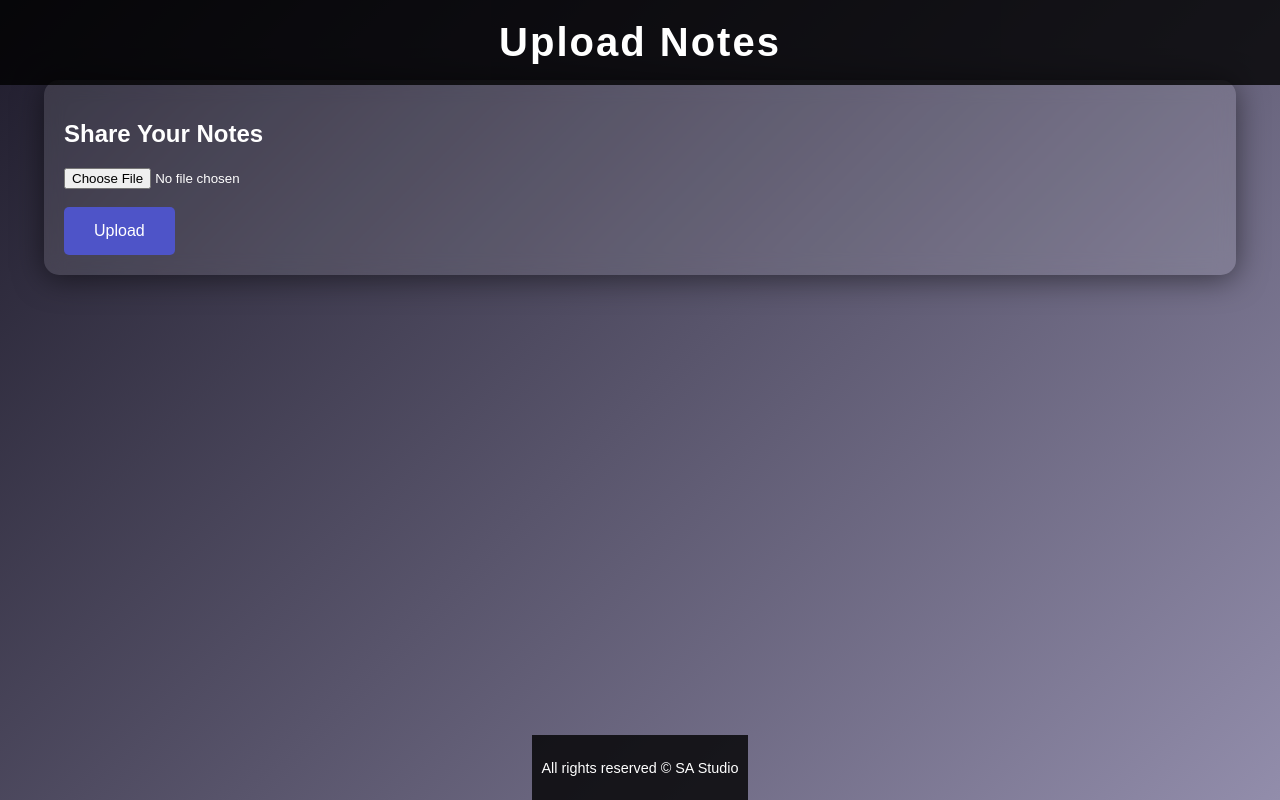
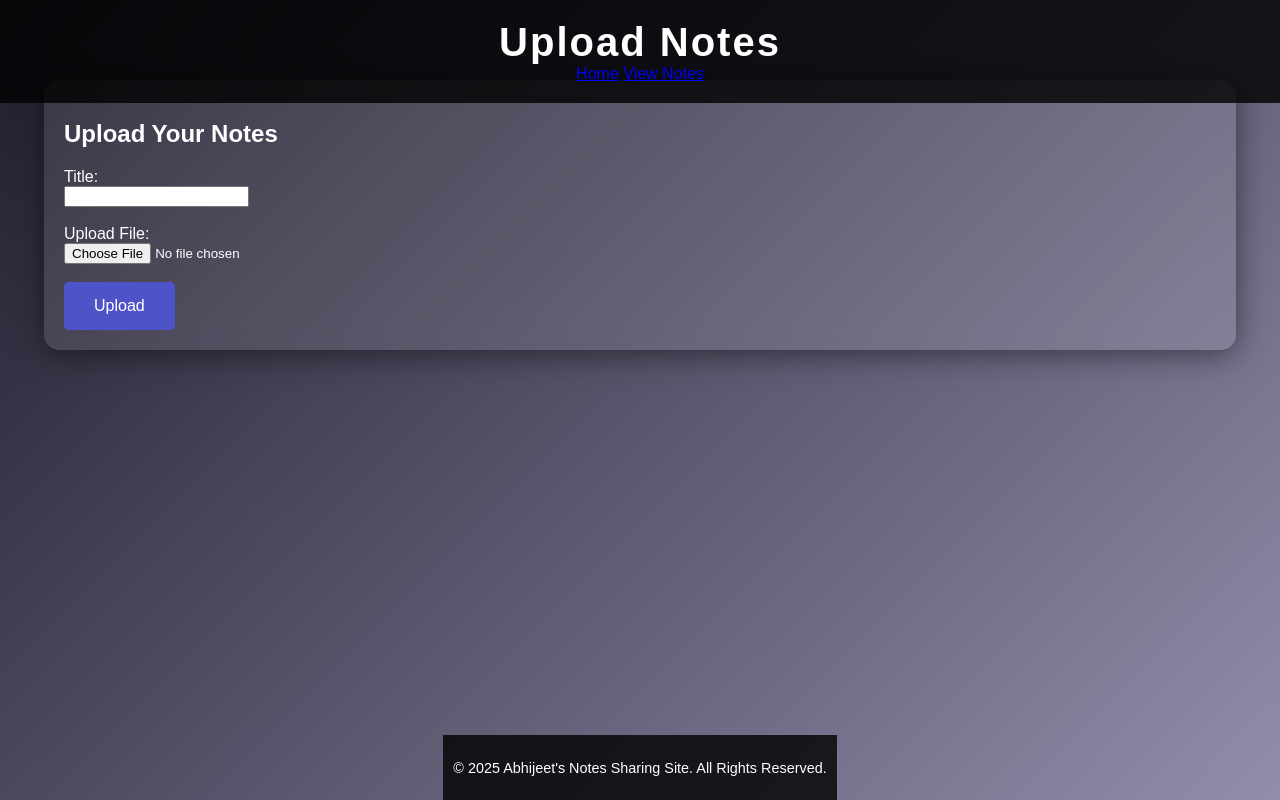
Before and after one commit to samudhan2008/-Sharing-Site, a Flask app: page /upload in a window 1280 px wide. Run offline with Flask 2, Linux system fonts and the light colour scheme.

Commit message:
Add files via upload

```diff
--- a/templates/upload.html
+++ b/templates/upload.html
@@ -4,24 +4,36 @@
     <meta charset="UTF-8">
     <meta name="viewport" content="width=device-width, initial-scale=1.0">
     <title>Upload Notes - Abhijeet's Notes Sharing Site</title>
-  <link rel="stylesheet" href="/static/style.css">
+    <link rel="stylesheet" href="{{ url_for('static', filename='style.css') }}">
 </head>
 <body>
+
 <header>
     <h1>Upload Notes</h1>
+    <nav>
+        <a href="/">Home</a>
+        <a href="/notes">View Notes</a>
+    </nav>
 </header>
 
 <main>
-    <h2>Share Your Notes</h2>
-    <form action="/api/upload-file" method="post" enctype="multipart/form-data">
-      <input type="file" name="file" required>
-      <br><br>
+    <section class="upload-form">
+        <h2>Upload Your Notes</h2>
+        <form action="/upload" method="POST" enctype="multipart/form-data">
+            <label for="title">Title:</label><br>
+            <input type="text" id="title" name="title" required><br><br>
+
+            <label for="file">Upload File:</label><br>
+            <input type="file" id="file" name="file" accept=".pdf,.doc,.docx" required><br><br>
+
             <button type="submit">Upload</button>
         </form>
+    </section>
 </main>
 
 <footer>
-    <p>All rights reserved © SA Studio</p>
+    <p>&copy; 2025 Abhijeet's Notes Sharing Site. All Rights Reserved.</p>
 </footer>
+
 </body>
 </html>
```
Lines whose indentation alone changed are shown as unchanged.
